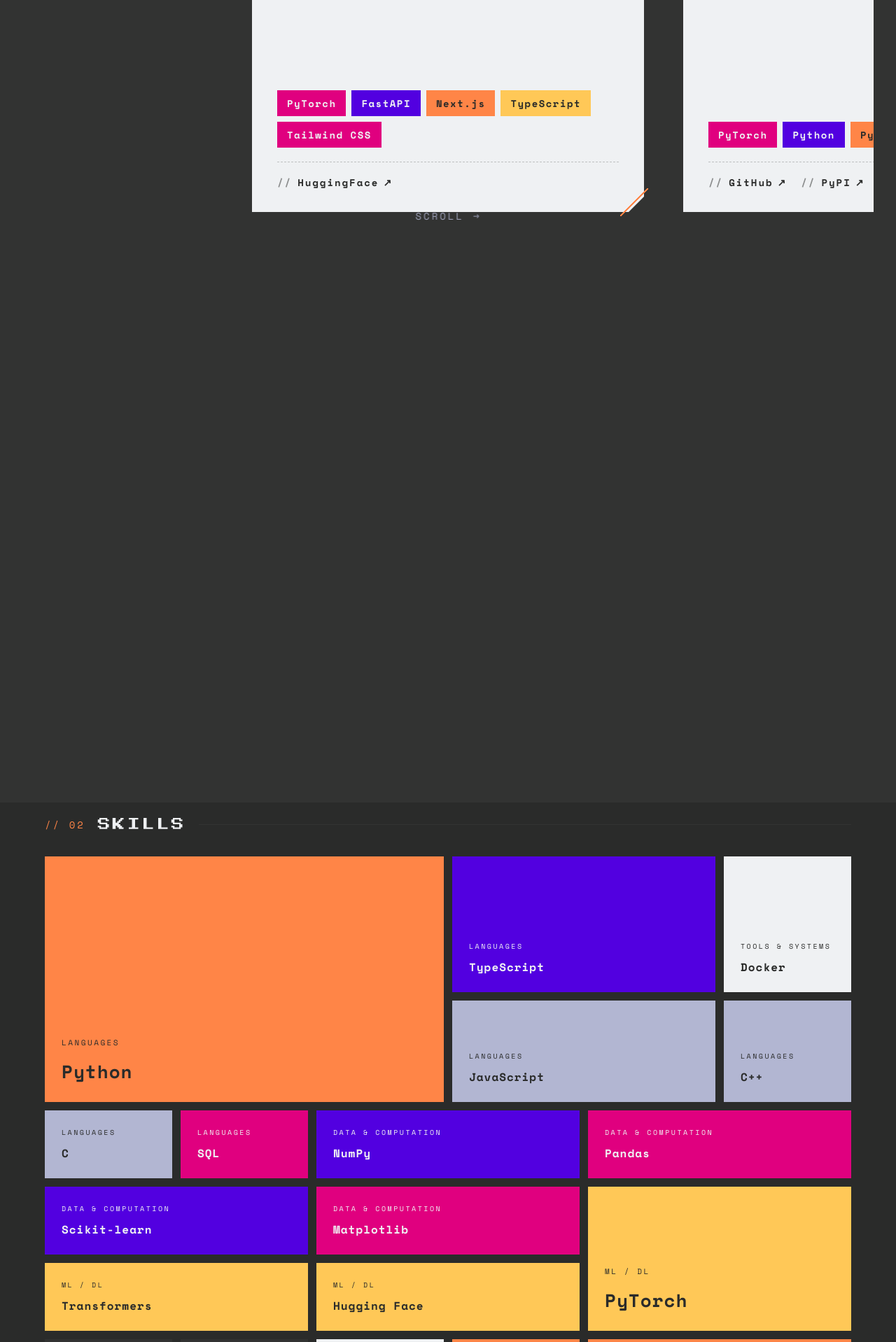
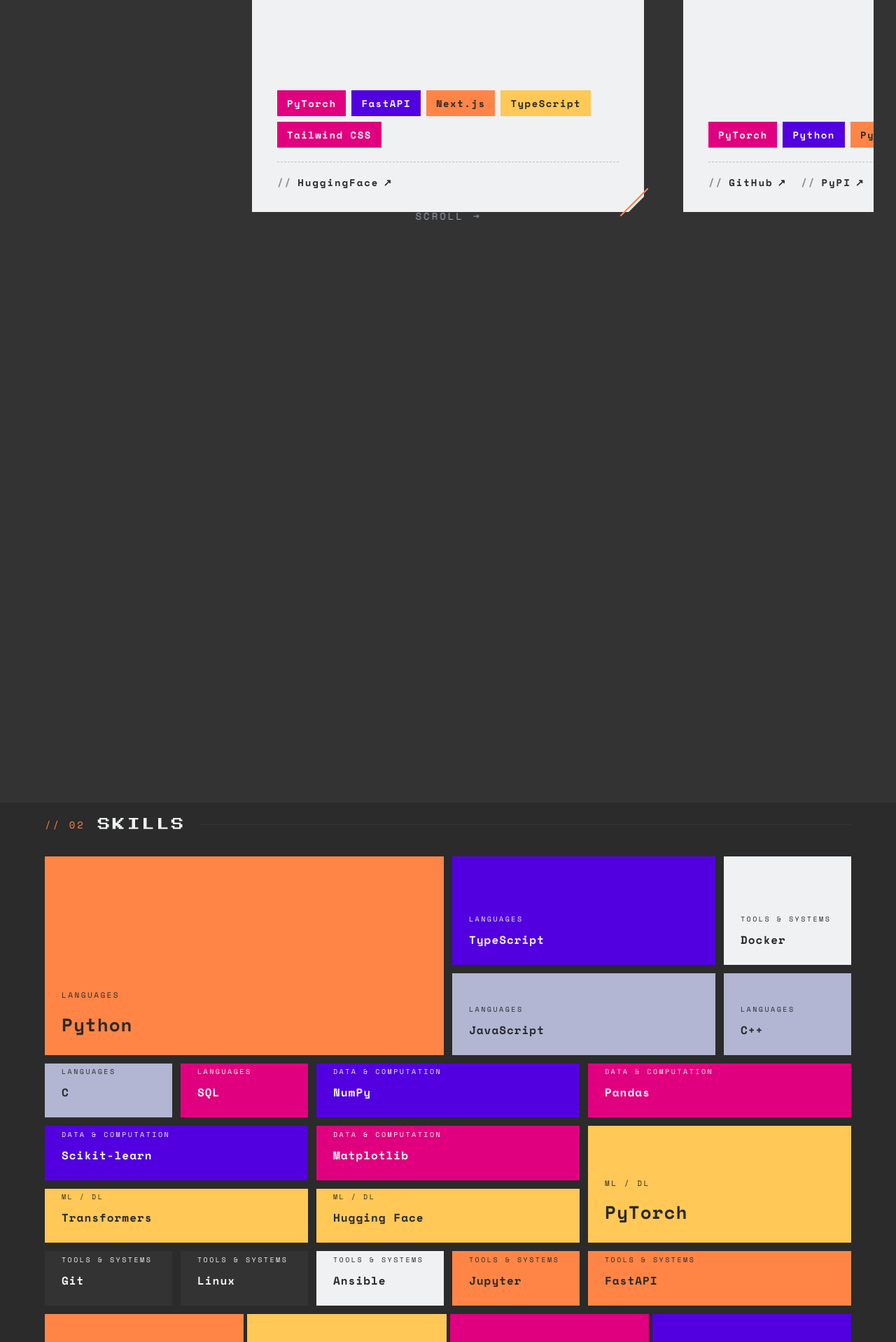
Before and after one commit to Nemesis-12/portfolio, a React (Vite) app: page / in a window 1280 px wide. Shown: the part 1253-3171 px from the top of the page at 70% size. Built offline with nearby package versions, Linux system fonts and the light colour scheme.

Commit message:
mochi: shrink bento grid row heights to fit viewport with larger fonts

```diff
--- a/src/portfolio.css
+++ b/src/portfolio.css
@@ -213,7 +213,7 @@
   /* ─── SKILLS ──── */
   #skills{width:100%;padding:0;position:relative}
   .skills-head{display:flex;align-items:center;gap:18px;margin-bottom:32px}
-  .bento{padding:0 5vw;display:grid;grid-template-columns:repeat(6,1fr);grid-template-rows:2fr 1.5fr 1fr 1fr 1fr 1fr 0.6fr;gap:12px;flex:1;
+  .bento{padding:0 5vw;display:grid;grid-template-columns:repeat(6,1fr);grid-template-rows:1.6fr 1.2fr 0.8fr 0.8fr 0.8fr 0.8fr 0.5fr;gap:12px;flex:1;
     grid-template-areas:
       "py py py js js dk"
       "py py py re re cc"
```
